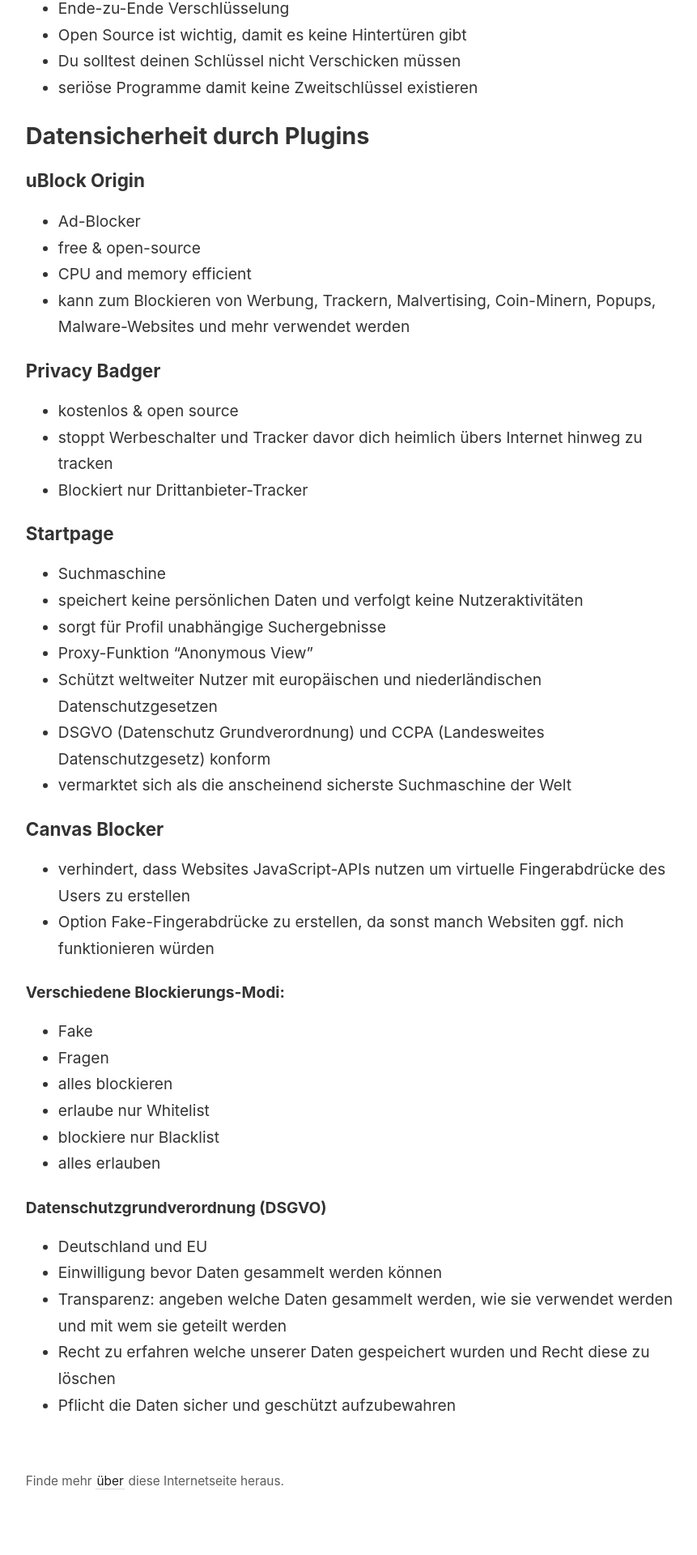
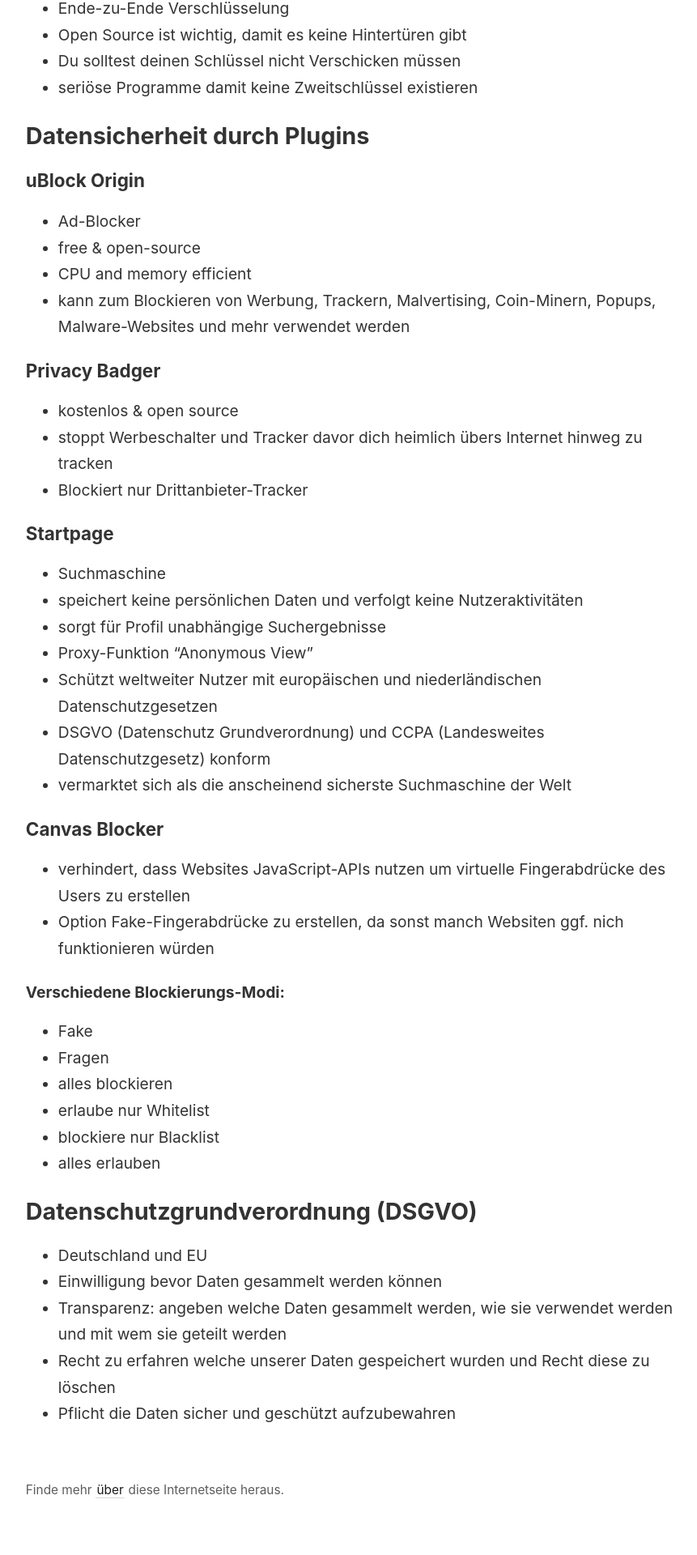
Before and after one commit to lutz-stu/school-blog, a Jekyll site: the page built from _notes/Informatik/cybersicherheit.md, in a window 1280 px wide. Shown: the part 2709-4629 px from the top of the page at 81% size, without its empty margins (45-906 px from the left). Built offline with Jekyll 4.4.1, drawn with Linux system fonts in a browser that asks for light colours.

Commit message:
Update content

```diff
--- a/_notes/Informatik/cybersicherheit.md
+++ b/_notes/Informatik/cybersicherheit.md
@@ -108,7 +108,7 @@
 - blockiere nur Blacklist
 - alles erlauben
 
-#### Datenschutzgrundverordnung (DSGVO)
+## Datenschutzgrundverordnung (DSGVO)
 - Deutschland und EU
 - Einwilligung bevor Daten gesammelt werden können
 - Transparenz: angeben welche Daten gesammelt werden, wie sie verwendet werden und mit wem sie geteilt werden
```
